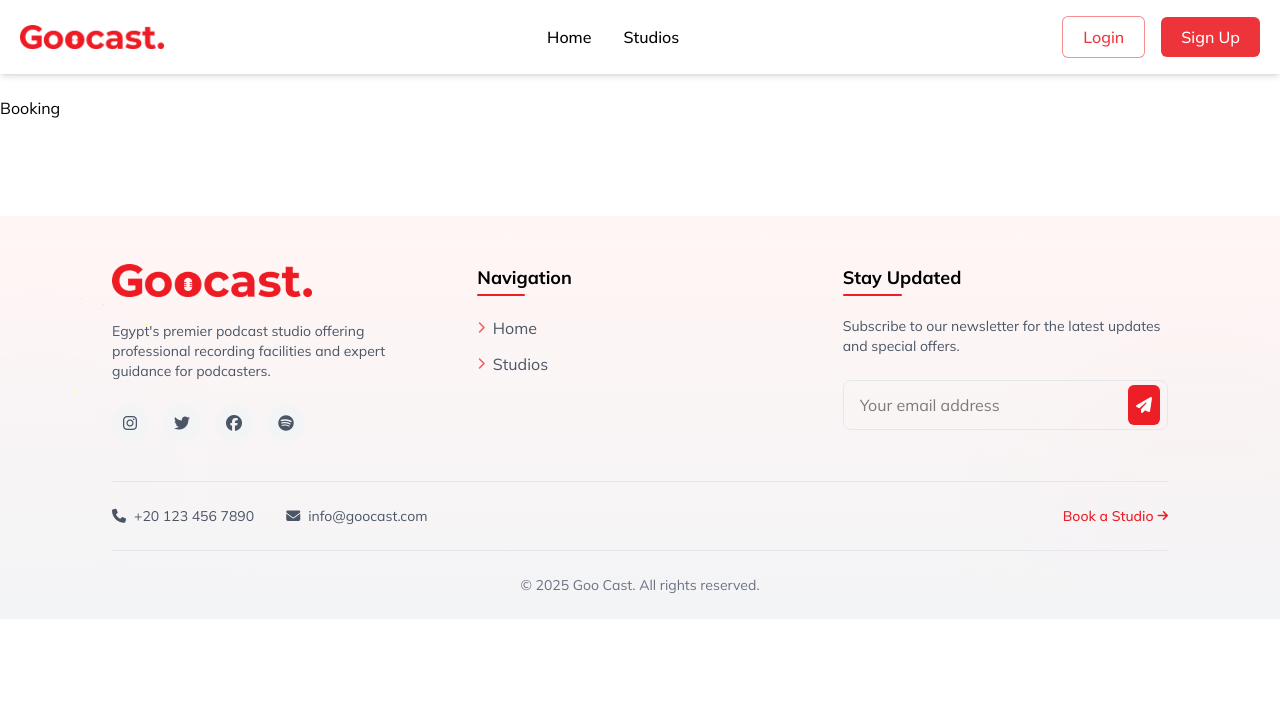
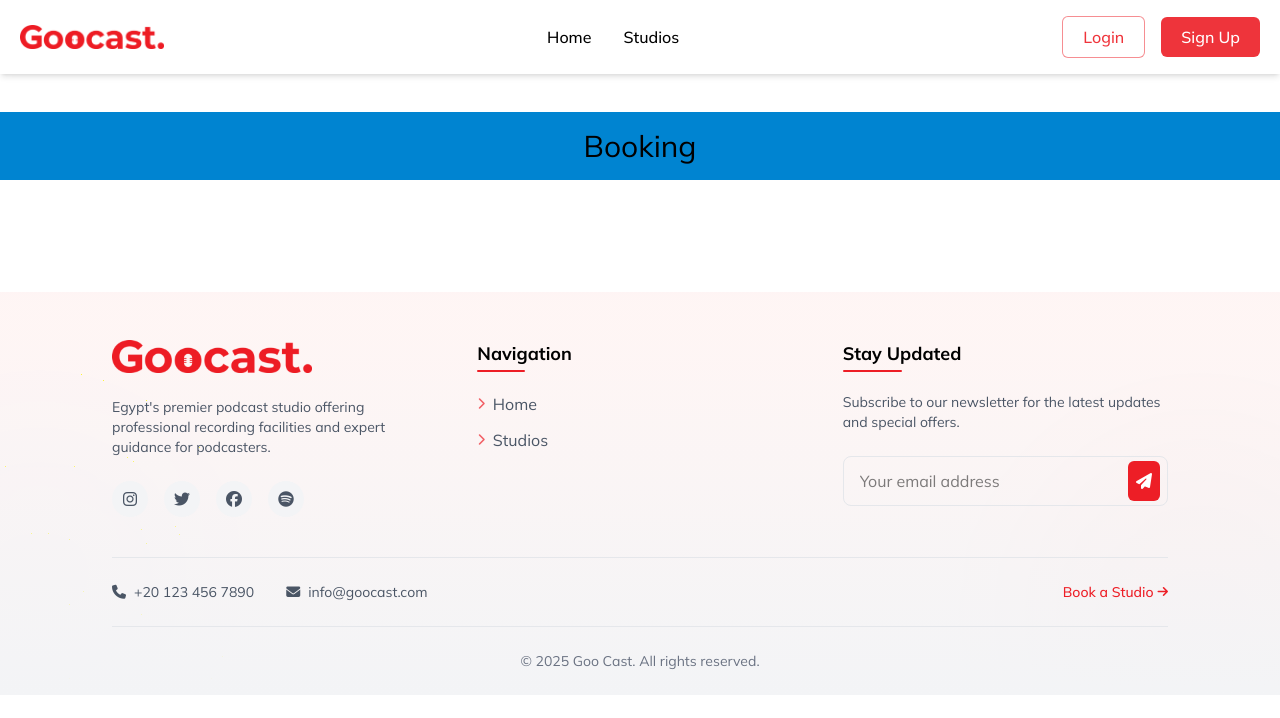
Before and after one commit to MohamedAbdelhakem17/goo-cast-reservation-system, a React (Vite) app in the folder client/: page /#/booking in a window 1280 px wide. Shown: the top 718 px of the page. Built offline with nearby package versions, Linux system fonts and the light colour scheme; a web font is replaced by a local one.

Commit message:
test Github action

```diff
--- a/client/src/pages/Booking/Booking.jsx
+++ b/client/src/pages/Booking/Booking.jsx
@@ -2,6 +2,6 @@ import React from 'react'
 
 export default function Booking() {
   return (
-    <div>Booking</div>
+    <div className='p-4 text-center text-3xl bg-sky-600 my-4'>Booking</div>
   )
 }
```
